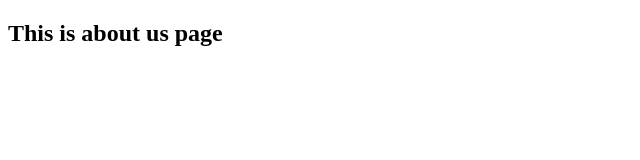
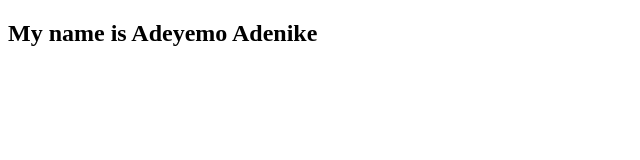
Before and after one commit to chitasophiachiamaka/GrilsinTechNigeria, a plain HTML site: page about.html in a window 1280 px wide. Shown: the whole page, without its empty margins (0-640 px from the left). Drawn offline with Linux system fonts and the light colour scheme.

Commit message:
Update about.html
I just added my name

```diff
--- a/about.html
+++ b/about.html
@@ -7,6 +7,6 @@
     <title>Document</title>
 </head>
 <body>
-  <h2>This is about us page</h2>
+  <h2>My name is Adeyemo Adenike</h2>
 </body>
 </html>
```
